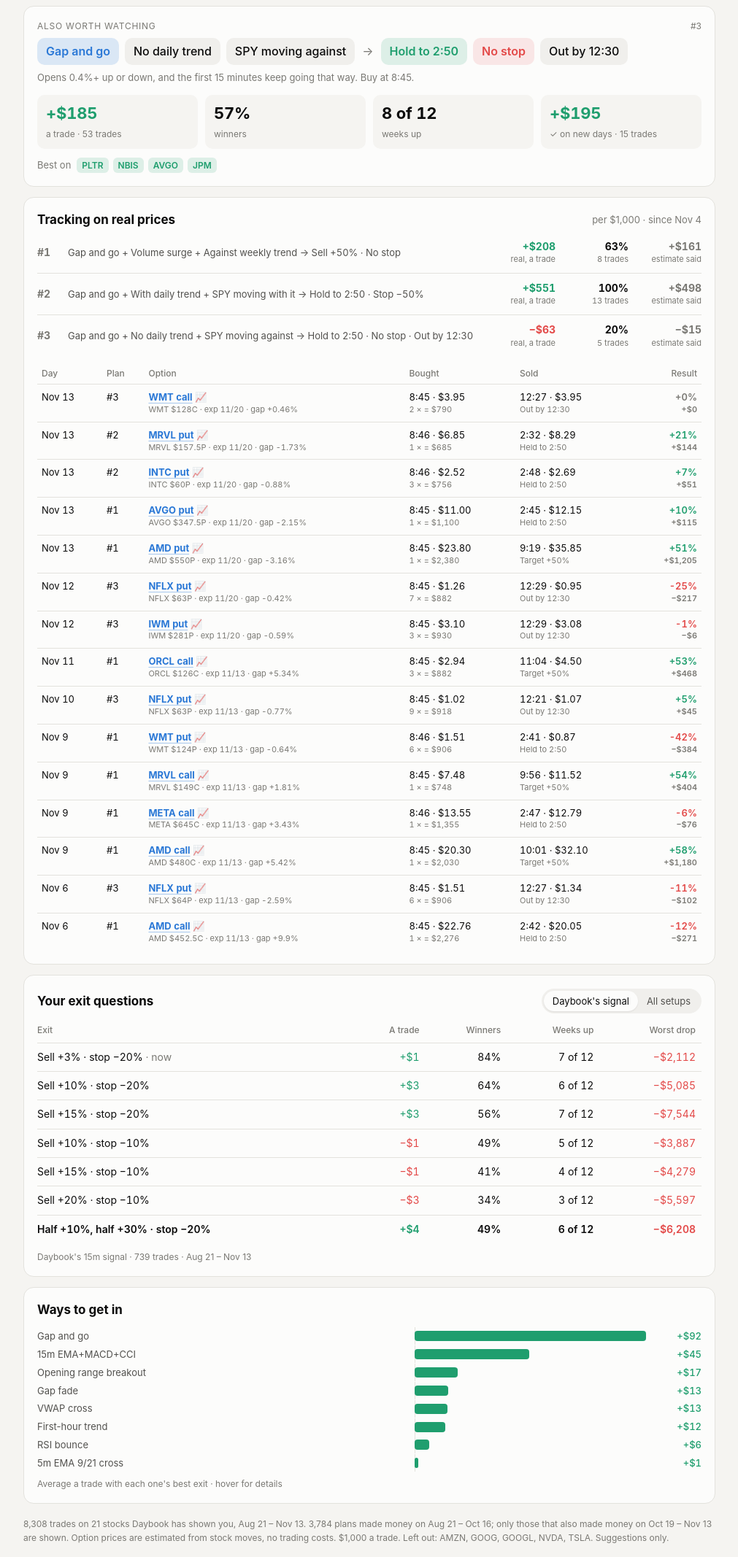
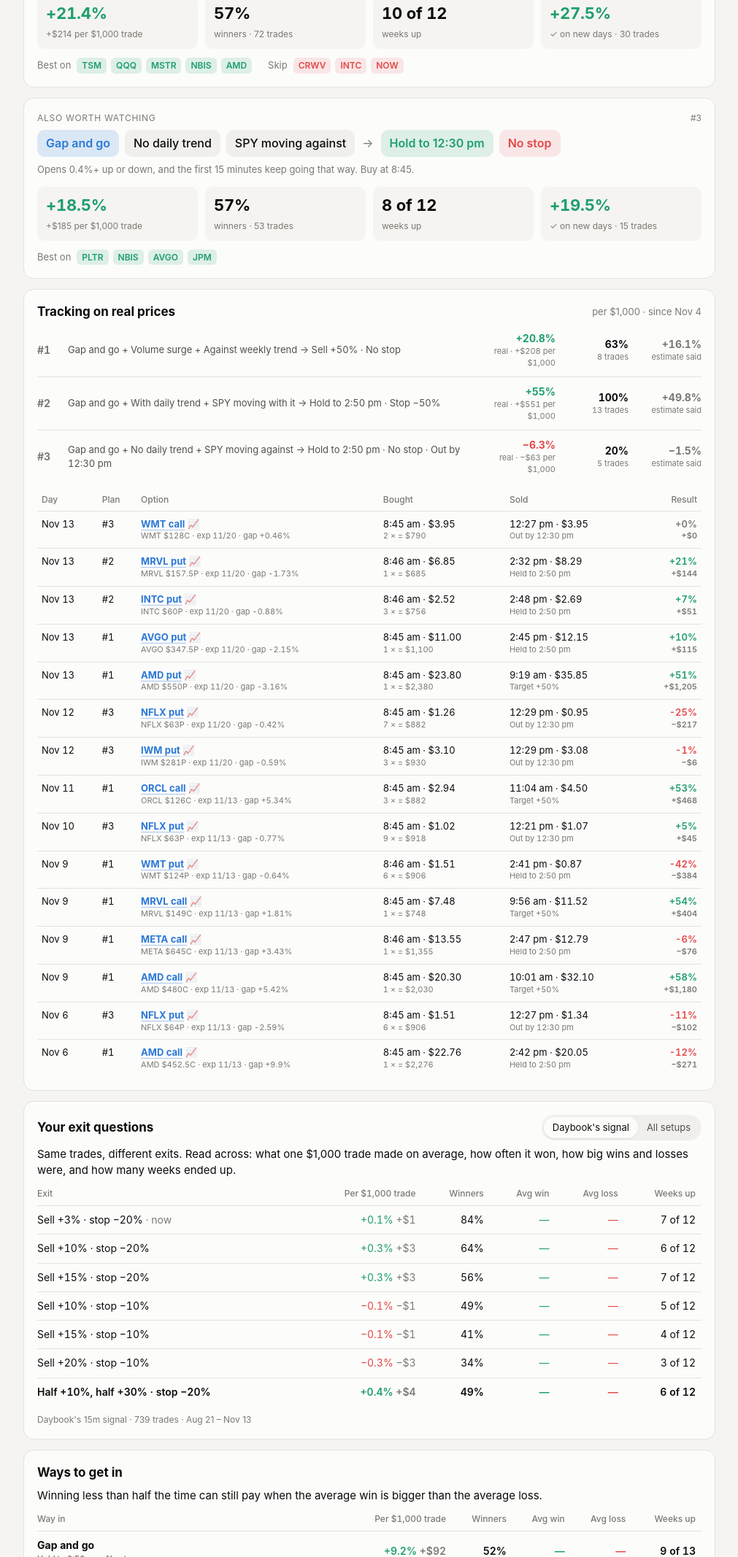
Before and after one commit to prezpunisher/trade-advisor, a plain HTML site: page docs/index.html in a window 1280 px wide. Shown: the part 666-2800 px from the top of the page at 73% size, without its empty margins (134-1145 px from the left). Drawn offline with Linux system fonts and the light colour scheme.

Commit message:
Plain-English results: % of each $1,000 trade, avg win/loss, am/pm times, clearer exit chips
Co-Authored-By: Claude Opus 5.5 <noreply@anthropic.com>

```diff
--- a/docs/index.html
+++ b/docs/index.html
@@ -121,6 +121,9 @@ table.trades td { padding: 8px 6px; border-top: 1px solid var(--border); vertica
 table.trades td small { display: block; color: var(--text-muted); font-size: 11px; }
 table.trades td.r { text-align: right; font-weight: 600; } table.trades th.r { text-align: right; }
 @media (max-width: 720px) { .trk { grid-template-columns: 26px 1fr 80px; } .trk .hide { display: none; } table.trades .wide { display: none; } }
+.read { font-size: 14px; color: var(--text-secondary); padding: 12px 16px; }
+.read b { color: var(--text-primary); }
+p.how { margin: -6px 0 12px; }
 .optlink { all: unset; cursor: pointer; display: block; }
 .optlink b { color: var(--accent); text-decoration: underline; text-decoration-color: color-mix(in srgb, var(--accent) 40%, transparent); text-underline-offset: 3px; }
 .optlink:focus-visible { outline: 2px solid var(--accent); border-radius: 4px; }
@@ -159,6 +162,8 @@ table.trades td.r { text-align: right; font-weight: 600; } table.trades th.r { t
   <div class="seg views" id="view"></div>
 
   <div id="v-better">
+    <section class="card read"><b>How to read this:</b> every trade is <b>$1,000</b>. <b>+17%</b> means one trade made $170 on average.
+      <b>Winners</b> = share of trades that made money. <b>Weeks up</b> = weeks where that week's trades added up to a gain. Hover anything for details.</section>
     <div id="plans"></div>
     <section class="card" id="trackCard" hidden>
       <div class="head"><h2>Tracking on real prices</h2><span class="sub" id="trackSince"></span></div>
@@ -167,10 +172,12 @@ table.trades td.r { text-align: right; font-weight: 600; } table.trades th.r { t
     </section>
     <section class="card">
       <div class="head"><h2>Your exit questions</h2><div class="seg" id="askSel"></div></div>
+      <p class="how">Same trades, different exits. Read across: what one $1,000 trade made on average, how often it won, how big wins and losses were, and how many weeks ended up.</p>
       <div id="asked"></div>
     </section>
     <section class="card">
       <div class="head"><h2>Ways to get in</h2></div>
+      <p class="how">Winning less than half the time can still pay when the average win is bigger than the average loss.</p>
       <div id="setups"></div>
     </section>
     <footer id="foot2"></footer>
@@ -210,7 +217,10 @@ table.trades td.r { text-align: right; font-weight: 600; } table.trades th.r { t
 const $ = s => document.querySelector(s);
 const money = v => v == null ? "—" : (v >= 0 ? "+$" : "−$") + Math.abs(Math.round(v)).toLocaleString();
 const pct = v => v == null ? "—" : Math.round(v * 100) + "%";
-const tgt = t => t == null ? "Hold to 2:50" : "Sell +" + Math.round(t * 100) + "%";
+const tgt = t => t == null ? "Hold to 2:50 pm" : "Sell +" + Math.round(t * 100) + "%";
+const ampm = s => { const h = +String(s).split(":")[0]; return s + (h >= 12 || h < 7 ? " pm" : " am"); };
+const per = v => v == null ? "—" : (v >= 0 ? "+" : "−") + (Math.abs(v) / 10).toFixed(1).replace(/\.0$/, "") + "%";
+const why = w => String(w).replace(/(\d{1,2}:\d\d)$/, m => ampm(m));
 const stp = s => s == null ? "No stop" : "Stop −" + Math.round(s * 100) + "%";
 const day = s => { const d = new Date(s + "T12:00:00"); return d.toLocaleDateString("en-US", { month: "short", day: "numeric" }); };
 const span = a => a ? `${day(a[0])} – ${day(a[1])}` : "—";
@@ -348,13 +358,14 @@ const HOW = {
   "First-hour trend": "At 9:30 it's above VWAP, the open and the 8:45 high (calls), or below all three (puts).",
   "Any setup": "Any of the 8 ways in."
 };
-const outBy = c => c === "14:50" ? "Out by 2:50" : "Out by " + (+c.slice(0, 2) > 12 ? +c.slice(0, 2) - 12 : +c.slice(0, 2)) + ":" + c.slice(3);
+const clock = c => ampm((+c.slice(0, 2) > 12 ? +c.slice(0, 2) - 12 : +c.slice(0, 2)) + ":" + c.slice(3));
+const outBy = c => "Out by " + clock(c);
 const exitChips = e => (e.target2 != null || "target2" in e
     ? `<span class="chip exit">Sell half +${Math.round(e.target * 100)}%, rest ${e.target2 == null ? "at 2:50" : "+" + Math.round(e.target2 * 100) + "%"}</span>`
-    : `<span class="chip exit">${tgt(e.target)}</span>`) +
+    : `<span class="chip exit">${e.target == null ? "Hold to " + clock(e.cut) : `Sell at +${Math.round(e.target * 100)}% or at ${clock(e.cut)}, whichever comes first`}</span>`) +
   `<span class="chip stop">${stp(e.stop)}</span>` +
   (e.lock ? `<span class="chip cond">After +${Math.round(e.lock[0] * 100)}%, stop moves to ${e.lock[1] ? "+" + Math.round(e.lock[1] * 100) + "%" : "even"}</span>` : "") +
-  (e.cut !== "14:50" ? `<span class="chip cond">${outBy(e.cut)}</span>` : "");
+  ("target2" in e && e.cut !== "14:50" ? `<span class="chip cond">${outBy(e.cut)}</span>` : "");
 const exitText = e => [("target2" in e ? `half +${Math.round(e.target * 100)}% / rest ${e.target2 == null ? "2:50" : "+" + Math.round(e.target2 * 100) + "%"}` : tgt(e.target)), stp(e.stop),
   e.lock ? `lock +${Math.round(e.lock[0] * 100)}%` : "", e.cut !== "14:50" ? outBy(e.cut) : ""].filter(Boolean).join(" · ");
 
@@ -364,41 +375,41 @@ function plans(x) {
   $("#plans").innerHTML = P.map((p, i) => {
     const a = p.all, c = p.check;
     const names = (k, list, cls) => list.length ? `<span class="k">${k}</span>` + list.map(s =>
-      `<span class="tag ${cls}" data-tip="${s.n} trades · ${pct(s.win)} win · ${money(s.avg)} a trade">${esc(s.ticker)}</span>`).join("") : "";
+      `<span class="tag ${cls}" data-tip="${s.n} trades · ${pct(s.win)} winners · ${per(s.avg)} (${money(s.avg)}) per $1,000 trade">${esc(s.ticker)}</span>`).join("") : "";
     return `<section class="card plan">
       <span class="rank">#${i + 1}</span><div class="kicker">${i ? "Also worth watching" : "Best plan found"}</div>
       <div class="chips"><span class="chip setup">${esc(p.setup)}</span>${p.filters.map(f => `<span class="chip cond">${esc(f.label)}</span>`).join("")}
         <span class="chip sep">→</span>${exitChips(p.exit)}</div>
       <div class="how">${esc(HOW[p.setup] || "")}</div>
       <div class="tiles">
-        <div class="tile"><b class="${tone(a.avg)}">${money(a.avg)}</b><span>a trade · ${a.n} trades</span></div>
-        <div class="tile"><b>${pct(a.win)}</b><span>winners</span></div>
+        <div class="tile" data-tip="Average result of one $1,000 trade, over ${a.n} trades"><b class="${tone(a.avg)}">${per(a.avg)}</b><span>${money(a.avg)} per $1,000 trade</span></div>
+        <div class="tile" data-tip="Winners averaged ${money(a.avg_win)}, losers ${money(a.avg_loss)}"><b>${pct(a.win)}</b><span>winners · ${a.n} trades</span></div>
         <div class="tile"><b>${a.weeks_up} of ${a.weeks}</b><span>weeks up</span></div>
-        <div class="tile" data-tip="Picked on ${span(x.search.tuned_days)}, checked on ${span(x.search.check_days)}"><b class="${tone(c.avg)}">${money(c.avg)}</b><span>✓ on new days · ${c.n} trades</span></div>
+        <div class="tile" data-tip="Picked on ${span(x.search.tuned_days)}, checked on ${span(x.search.check_days)}"><b class="${tone(c.avg)}">${per(c.avg)}</b><span>✓ on new days · ${c.n} trades</span></div>
       </div>
       <div class="names">${names("Best on", p.stocks.filter(s => s.avg > 0), "b-pos")}${p.avoid.length ? `<span style="width:10px"></span>` : ""}${names("Skip", p.avoid, "b-neg")}</div>
     </section>`;
   }).join("");
 }
 
+function table(rows, first, name) {
+  const best = Math.max(...rows.map(r => r.avg));
+  return `<table class="ask"><tr><th>${first}</th><th>Per $1,000 trade</th><th>Winners</th><th class="wide">Avg win</th><th class="wide">Avg loss</th><th class="wide">Weeks up</th></tr>` +
+    rows.map(r => `<tr class="${r.avg === best ? "top" : ""} ${r.now ? "now" : ""}">
+      <td>${name(r)}</td><td class="${tone(r.avg)}">${per(r.avg)} <span class="muted">${money(r.avg)}</span></td><td>${pct(r.win)}</td>
+      <td class="wide pos">${money(r.avg_win)}</td><td class="wide neg">${money(r.avg_loss)}</td><td class="wide">${r.weeks_up} of ${r.weeks}</td></tr>`).join("") + `</table>`;
+}
+
 function asked(x, which) {
-  const rows = x.asked[which], best = Math.max(...rows.map(r => r.avg));
-  $("#asked").innerHTML = `<table class="ask"><tr><th>Exit</th><th>A trade</th><th>Winners</th><th>Weeks up</th><th class="wide">Worst drop</th></tr>` +
-    rows.map(r => `<tr class="${r.avg === best ? "top" : ""} ${r.label.includes("Daybook now") ? "now" : ""}">
-      <td>${esc(r.label.replace(" (Daybook now)", ""))}</td><td class="${tone(r.avg)}">${money(r.avg)}</td><td>${pct(r.win)}</td>
-      <td>${r.weeks_up} of ${r.weeks}</td><td class="wide neg">${money(-r.worst_drop)}</td></tr>`).join("") + `</table>
-    <div class="legend"><span>${which === "Every setup" ? "All 8 ways in" : "Daybook's 15m signal"} · ${rows[0].n.toLocaleString()} trades · ${span(x.days)}</span></div>`;
+  const rows = x.asked[which].map(r => ({ ...r, now: r.label.includes("Daybook now") }));
+  $("#asked").innerHTML = table(rows, "Exit", r => esc(r.label.replace(" (Daybook now)", ""))) +
+    `<div class="legend"><span>${which === "Every setup" ? "All 8 ways in" : "Daybook's 15m signal"} · ${rows[0].n.toLocaleString()} trades · ${span(x.days)}</span></div>`;
 }
 
 function setups(x) {
-  const rows = x.setups, max = Math.max(...rows.map(r => Math.abs(r.best.avg)), ...rows.map(r => Math.abs(r.now.avg)), 1);
-  $("#setups").innerHTML = `<div class="bars">${rows.map(r => {
-    const w = Math.abs(r.best.avg) / max * 50, pos = r.best.avg >= 0;
-    return `<div class="bar" data-tip="${esc(HOW[r.setup] || "")}<br>Best exit: ${exitText(r.best_exit)}<br>${r.n} trades · ${pct(r.best.win)} win · ${r.best.weeks_up} of ${r.best.weeks} weeks up<br>With +3% / −20%: ${money(r.now.avg)} a trade">
-      <span class="name">${esc(r.setup)}</span>
-      <span class="track"><span class="fill" style="background:var(${pos ? "--pos" : "--neg"});${pos ? "left:50%" : "right:50%"};width:${w}%"></span></span>
-      <span class="val ${tone(r.best.avg)}">${money(r.best.avg)}</span></div>`;
-  }).join("")}</div><div class="legend"><span>Average a trade with each one's best exit · hover for details</span></div>`;
+  const rows = x.setups.map(r => ({ ...r.best, setup: r.setup, exit: r.best_exit }));
+  $("#setups").innerHTML = table(rows, "Way in", r => `<span data-tip="${esc(HOW[r.setup] || "")}"><b>${esc(r.setup)}</b></span><small class="muted" style="display:block;font-size:11px">${exitText(r.exit)}</small>`) +
+    `<div class="legend"><span>Each way in with the exit that worked best for it (shown under its name)</span></div>`;
 }
 
 function contract(sym) {
@@ -412,16 +423,16 @@ function tracking(t) {
   $("#track").innerHTML = t.plans.map(p => {
     const s = t.summary[p.id];
     return `<div class="trk"><span class="num">#${p.id}</span><span class="rule">${esc(rule(p))}</span>
-      <span class="st"><b class="${tone(s.avg)}">${s.n ? money(s.avg) : "—"}</b><small>real, a trade</small></span>
+      <span class="st"><b class="${tone(s.avg)}">${s.n ? per(s.avg) : "—"}</b><small>real · ${s.n ? money(s.avg) : ""} per $1,000</small></span>
       <span class="st hide"><b>${s.n ? pct(s.win) : "—"}</b><small>${s.n} trades</small></span>
-      <span class="st hide"><b class="muted">${s.est_avg == null ? "—" : money(s.est_avg)}</b><small>estimate said</small></span></div>`;
+      <span class="st hide"><b class="muted">${per(s.est_avg)}</b><small>estimate said</small></span></div>`;
   }).join("");
   const rows = t.rows.filter(r => "ret" in r).slice().reverse().slice(0, 15);
   $("#trackRows").innerHTML = rows.length ? `<table class="trades"><tr><th>Day</th><th>Plan</th><th>Option</th><th class="wide">Bought</th><th class="wide">Sold</th><th class="r">Result</th></tr>` +
     rows.map(r => `<tr><td>${day(r.date)}</td><td>#${r.plan}</td>
       <td><button class="optlink" data-i="${t.rows.indexOf(r)}" title="See the option's real prices that day"><b>${esc(r.ticker)} ${r.dir === "CALLS" ? "call" : "put"}</b> 📈<small>${contract(r.symbol)} · gap ${r.gap > 0 ? "+" : ""}${r.gap}%</small></button></td>
-      <td class="wide">${r.entry_time} · $${r.entry.toFixed(2)}<small>${r.qty} × = $${r.cost.toLocaleString()}</small></td>
-      <td class="wide">${r.exit_time} · $${r.exit.toFixed(2)}<small>${esc(r.why)}</small></td>
+      <td class="wide">${ampm(r.entry_time)} · $${r.entry.toFixed(2)}<small>${r.qty} × = $${r.cost.toLocaleString()}</small></td>
+      <td class="wide">${ampm(r.exit_time)} · $${r.exit.toFixed(2)}<small>${esc(why(r.why))}</small></td>
       <td class="r ${tone(r.ret)}">${r.ret >= 0 ? "+" : ""}${Math.round(r.ret * 100)}%<small>${money(r.pnl)}</small></td></tr>`).join("") + `</table>` : "";
 }
 const barCache = {};
@@ -429,7 +440,7 @@ async function showTrade(t, r) {
   const plan = t.plans.find(p => p.id === r.plan), ex = plan.exit;
   $("#mTitle").textContent = `${r.ticker} ${r.dir === "CALLS" ? "call" : "put"} · ${day(r.date)}`;
   $("#mFacts").innerHTML = `<span>${contract(r.symbol)}</span><span>Plan #${r.plan}</span>
-    <span>Bought <b>${r.entry_time} · $${r.entry.toFixed(2)}</b></span><span>Sold <b>${r.exit_time} · $${r.exit.toFixed(2)}</b> (${esc(r.why)})</span>
+    <span>Bought <b>${ampm(r.entry_time)} · $${r.entry.toFixed(2)}</b></span><span>Sold <b>${ampm(r.exit_time)} · $${r.exit.toFixed(2)}</b> (${esc(why(r.why))})</span>
     <span class="${tone(r.ret)}"><b class="${tone(r.ret)}">${r.ret >= 0 ? "+" : ""}${Math.round(r.ret * 100)}% · ${money(r.pnl)}</b></span>`;
   $("#mLink").innerHTML = `<a href="https://finance.yahoo.com/quote/${encodeURIComponent(r.symbol)}" target="_blank" rel="noopener">Open on Yahoo Finance ↗</a> <span class="muted" style="font-size:12px">(works until Yahoo drops the contract, about a week after it expires)</span>`;
   $("#mChart").innerHTML = `<div class="empty">Loading prices…</div>`; $("#mLegend").innerHTML = "";
@@ -457,7 +468,7 @@ async function showTrade(t, r) {
   const dot = (k, v, c) => k == null ? "" : `<circle cx="${X(min(b.t[k]))}" cy="${Y(v)}" r="5" fill="${c}" stroke="var(--surface-1)" stroke-width="2"/>`;
   $("#mChart").innerHTML = `<svg viewBox="0 0 ${W} ${H}" role="img" aria-label="Option price through the day">
     ${ticks.map(v => `<line x1="${L}" x2="${W - R}" y1="${Y(v)}" y2="${Y(v)}" stroke="var(--border)"/><text x="${L - 6}" y="${Y(v) + 4}" text-anchor="end">$${v.toFixed(2)}</text>`).join("")}
-    ${["08:30", "10:00", "11:30", "13:00", "14:50"].map(s => `<text x="${X(min(s))}" y="${H - 6}" text-anchor="middle">${hm(s)}</text>`).join("")}
+    ${["08:30", "10:00", "11:30", "13:00", "14:50"].map(s => `<text x="${X(min(s))}" y="${H - 6}" text-anchor="middle">${ampm(hm(s))}</text>`).join("")}
     ${lines.map(l => `<line x1="${L}" x2="${W - R}" y1="${Y(l.v)}" y2="${Y(l.v)}" stroke="${l.c}" stroke-dasharray="4 4" stroke-width="1.5"/>`).join("")}
     <polygon points="${band}" fill="var(--accent)" opacity=".12"/>
     <polyline points="${pts}" fill="none" stroke="var(--accent)" stroke-width="2" stroke-linejoin="round"/>
@@ -474,7 +485,7 @@ async function showTrade(t, r) {
     let k = 0; b.t.forEach((s, i) => { if (Math.abs(min(s) - m) < Math.abs(min(b.t[k]) - m)) k = i; });
     mx.setAttribute("x1", X(min(b.t[k]))); mx.setAttribute("x2", X(min(b.t[k]))); mx.setAttribute("opacity", ".6");
     const chg = b.c[k] / r.entry - 1;
-    hit.dataset.tip = `${hm(b.t[k])} · $${b.c[k].toFixed(2)} (${chg >= 0 ? "+" : ""}${Math.round(chg * 100)}%)<br>high $${b.h[k].toFixed(2)} · low $${b.l[k].toFixed(2)} · ${b.v[k]} traded`;
+    hit.dataset.tip = `${ampm(hm(b.t[k]))} · $${b.c[k].toFixed(2)} (${chg >= 0 ? "+" : ""}${Math.round(chg * 100)}%)<br>high $${b.h[k].toFixed(2)} · low $${b.l[k].toFixed(2)} · ${b.v[k]} traded`;
   });
   hit.addEventListener("mouseleave", () => mx.setAttribute("opacity", "0"));
 }
```
Also changed, not shown: 1 other file.
